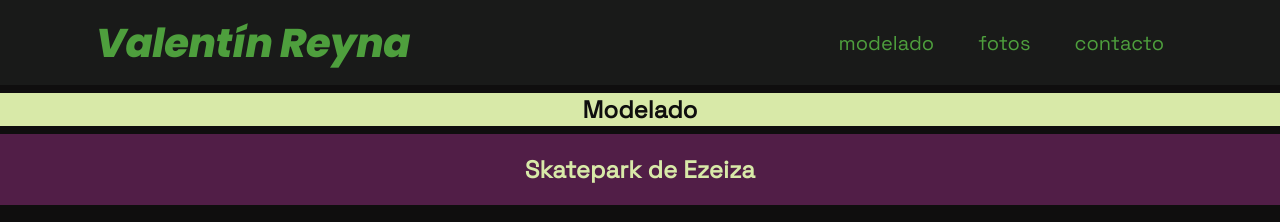
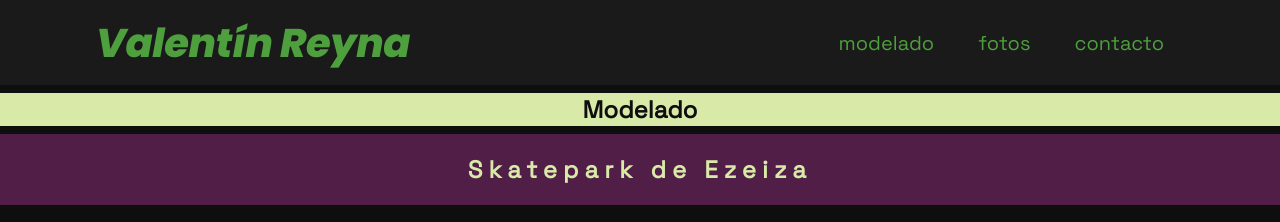
Before and after one commit to ValentinReyna/valentinreyna, a plain HTML site: page index.html in a window 1280 px wide. In both pictures the pointer is over the element "Skatepark de Ezeiza". Shown: the top 222 px of the page. Drawn offline with Linux system fonts and the light colour scheme.

Commit message:
Update style.css

```diff
--- a/style.css
+++ b/style.css
@@ -61,6 +61,10 @@ h3{
     cursor:default;
     font-size: 3vh;
     background-color: rgb(81, 30, 71);
+    transition: 1s;
+}
+h3:hover{
+    letter-spacing: .25em;
 }
 h4{
     text-align: center;
```
